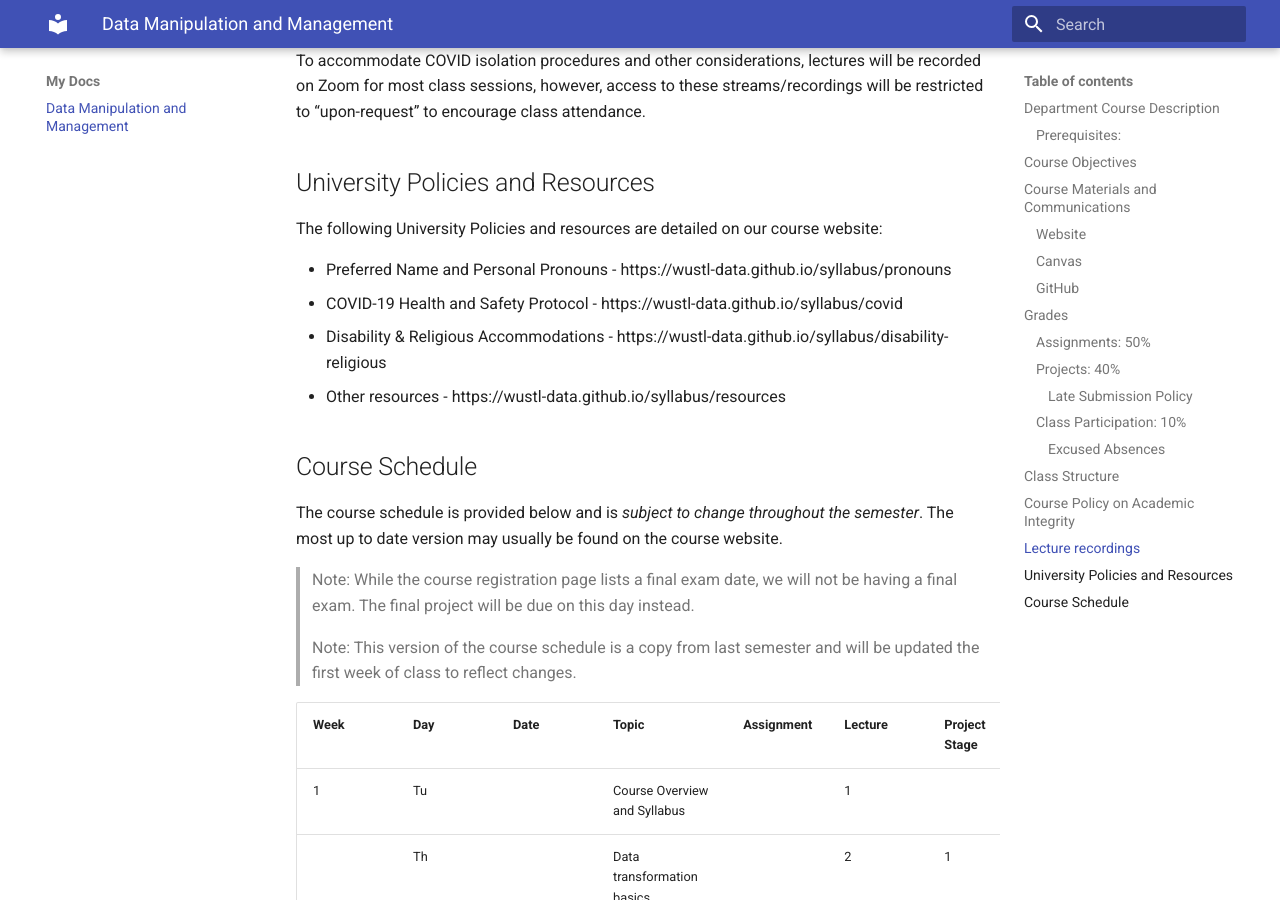
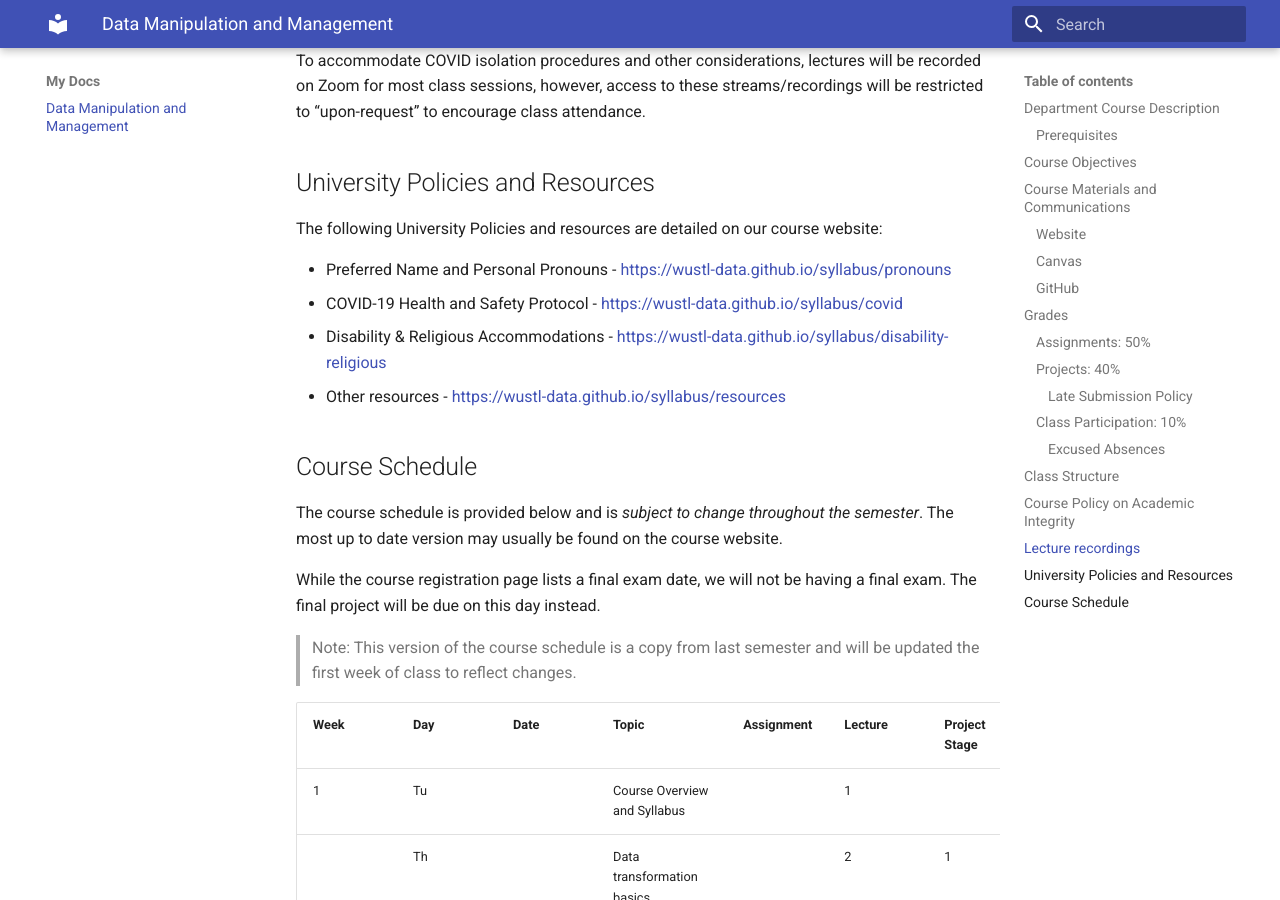
Before and after one commit to wustl-data/rooster-cogburn, an MkDocs documentation site: the page built from docs/index.md, in a window 1280 px wide and 900 px high, scrolled down 4015 px. Built offline with MkDocs 1.6.1 and Material for MkDocs 9.7.7, drawn with Linux system fonts in a browser that asks for light colours; some of the changed text lies outside the part shown.

```diff
--- a/docs/index.md
+++ b/docs/index.md
@@ -5,12 +5,12 @@ Fall 2023
 
 Instructor:
 Ty Schlichenmeyer
-t.schlic@wustl.edu
+<t.schlic@wustl.edu>
 
 TAs:
-Siming Yin, siming@wustl.edu
-Levi Kaster, k.levi@wustl.edu
-Lavinia Xu, lavinia.x@wustl.edu
+Siming Yin, <siming@wustl.edu>
+Levi Kaster, <k.levi@wustl.edu>
+Lavinia Xu, <lavinia.x@wustl.edu>
 
 Office Hours
 Professor (virtual): Fridays 12PM
@@ -21,7 +21,7 @@ TAs: TBD
 
 _At the base of data science, data needs to be acquired, integrated and preprocessed. This important step in the data science workflow ensures both quantity and quality of data and improves the effectiveness of the following steps of data processing. Students will gain an understanding of concepts and approaches of data acquisition and governance including data shaping, information extraction, information integration, data reduction and compression, data transformation as well as data cleaning. The course will further highlight the ethical responsibility of protecting the integrity of data and proper use of data._
 
-### Prerequisites:
+### Prerequisites
 
 - CSE 131: Introduction to Computer Science
 - CSE 217A: Introduction to Data Science
@@ -111,7 +111,6 @@ It will not be announced before class if there will be an in-class exercise assi
 
 Students with _excused absences_ will be able to submit the exercise on their own before midnight the same day or a time agreed upon with the instructor. For group participation days, excused absences should be made up with work agreed on by your teammates. Clearance for excused absences must be obtained from the instructor via email before the class period.
 
-
 ## Class Structure
 
 On most days, class will begin with 30-45 minutes of lecture. The remaining class time will be spent working on in-class exercises related to the material. You will work on the exercises in randomly assigned pairs.
@@ -132,17 +131,16 @@ To accommodate COVID isolation procedures and other considerations, lectures wil
 
 The following University Policies and resources are detailed on our course website:
 
-- Preferred Name and Personal Pronouns - https://wustl-data.github.io/syllabus/pronouns
-- COVID-19 Health and Safety Protocol - https://wustl-data.github.io/syllabus/covid
-- Disability & Religious Accommodations - https://wustl-data.github.io/syllabus/disability-religious
-- Other resources - https://wustl-data.github.io/syllabus/resources
-
+- Preferred Name and Personal Pronouns - <https://wustl-data.github.io/syllabus/pronouns>
+- COVID-19 Health and Safety Protocol - <https://wustl-data.github.io/syllabus/covid>
+- Disability & Religious Accommodations - <https://wustl-data.github.io/syllabus/disability-religious>
+- Other resources - <https://wustl-data.github.io/syllabus/resources>
 
 ## Course Schedule
 
 The course schedule is provided below and is _subject to change throughout the semester_. The most up to date version may usually be found on the course website.
 
-> Note: While the course registration page lists a final exam date, we will not be having a final exam. The final project will be due on this day instead.
+While the course registration page lists a final exam date, we will not be having a final exam. The final project will be due on this day instead.
 
 > Note: This version of the course schedule is a copy from last semester and will be updated the first week of class to reflect changes.
 
```
